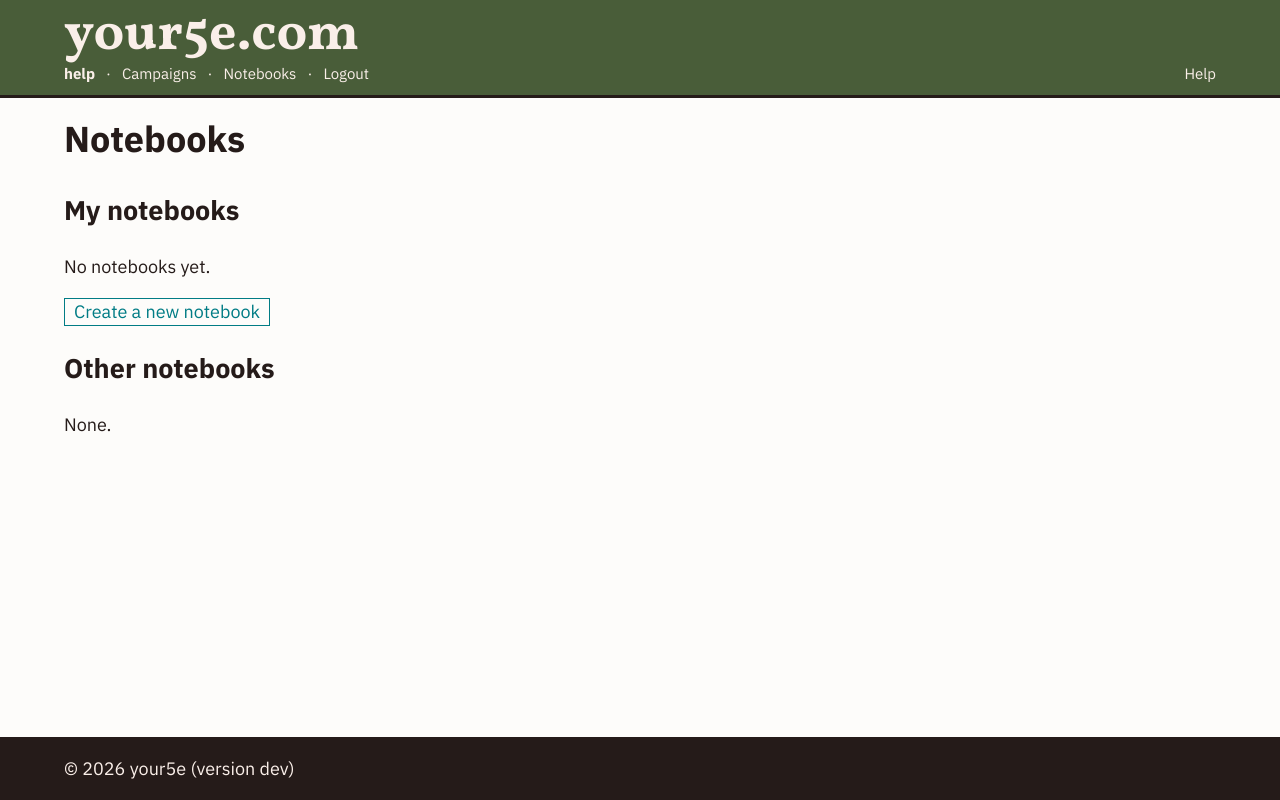
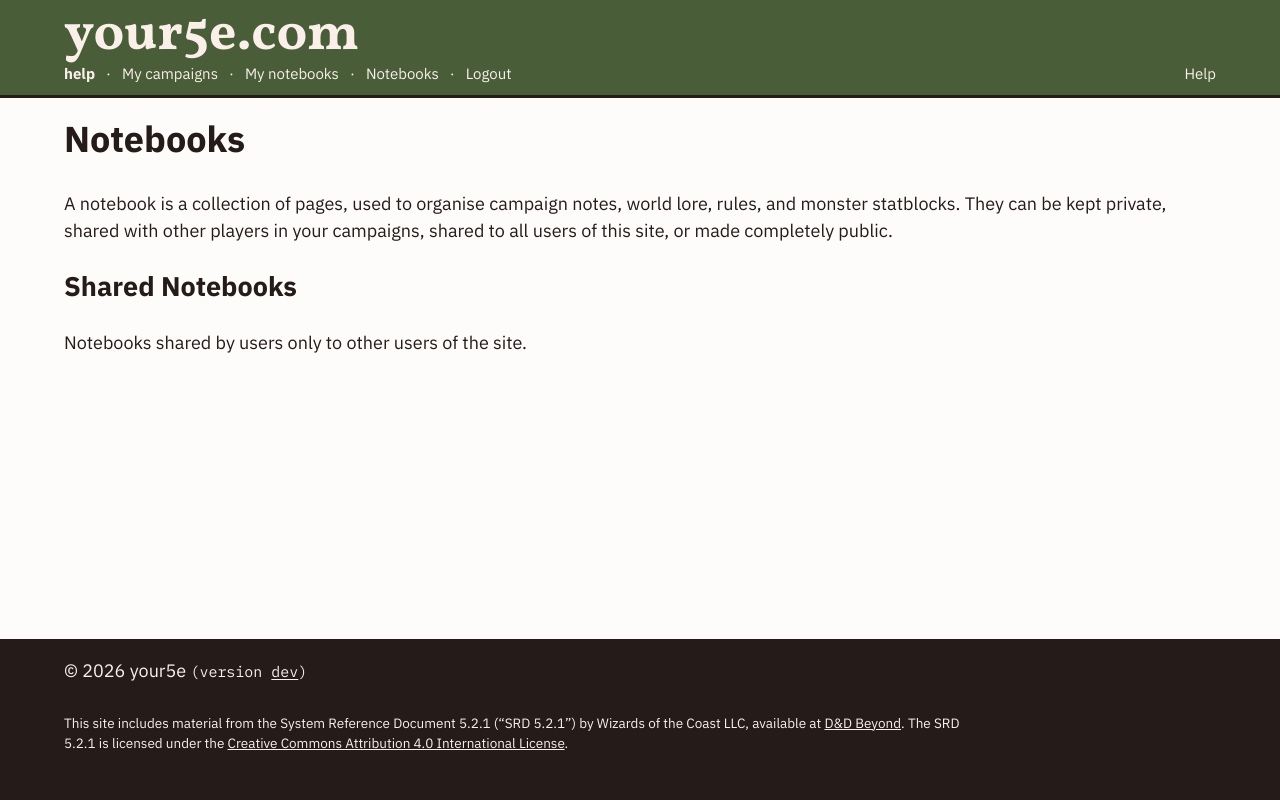
Before and after one commit to your5e/your5e, a Django app: page /notebooks/ in a window 1280 px wide. Run offline with Django 5.2, Linux system fonts and the light colour scheme; a user stored in the database is signed in; data comes from the database, SQL or seed files in the repository; data that the repository does not hold is empty; style sheets or scripts are compiled from the project's sources.

Commit message:
List all public/shared notebooks

```diff
--- a/api/notebooks/tests.py
+++ b/api/notebooks/tests.py
@@ -39,6 +39,7 @@
             "World Lore",
             "Campaign Notes",
             "Héros & Légendes",
+            "Wendy's Secret",
         ]
 
     @ApiMixin.as_api_user("susan")
@@ -125,7 +126,7 @@
 
         second_page = api_client.get(first_page.json()["next"])
         assert second_page.status_code == HTTPStatus.OK
-        assert len(second_page.json()["results"]) == 5
+        assert len(second_page.json()["results"]) == 6
         assert second_page.json()["previous"] is not None
 
 
@@ -249,6 +250,7 @@
                 for n in response.json()["results"]
         ] == [
             "Héros & Légendes",
+            "Wendy's Secret",
         ]
 
     @ApiMixin.as_api_user("susan")
@@ -299,6 +301,7 @@
                 for n in response.json()["results"]
         ] == [
             "Héros & Légendes",
+            "Wendy's Secret",
         ]
 
     @ApiMixin.as_api_user("susan")
--- a/config/urls.py
+++ b/config/urls.py
@@ -43,6 +43,7 @@
     NotebookRenameView,
     NotebookSettingsView,
     NotebookUploadView,
+    NotebookUserListView,
     NotebookVisibilityView,
 )
 from users.views import (
@@ -220,7 +221,8 @@
     ),
     path(
         route="notebooks/<str:username>/",
-        view=RedirectView.as_view(url=reverse_lazy("notebook_list"), permanent=False),
+        name="notebook_user_list",
+        view=NotebookUserListView.as_view(),
     ),
     path(
         route="notebooks/create",
--- a/notebooks/views.py
+++ b/notebooks/views.py
@@ -970,21 +970,40 @@
         )
 
 
-class NotebookListView(View):
-    def get(self, request):
+class NotebookListView(TemplateView):
+    template_name = "notebooks/list.html"
+
+    def get_context_data(self, **kwargs):
+        context = super().get_context_data(**kwargs)
+        public = Notebook.objects.filter(
+            visibility=Notebook.Visibility.PUBLIC
+        ).order_by("name").select_related("owner")
+        context["system_notebooks"] = public.filter(owner__username="your5e")
+        context["public_notebooks"] = public.exclude(owner__username="your5e")
+        if self.request.user.is_authenticated:
+            context["shared_notebooks"] = Notebook.objects.filter(
+                visibility=Notebook.Visibility.INTERNAL
+            ).order_by("name").select_related("owner")
+        return context
+
+
+class NotebookUserListView(TemplateView):
+    template_name = "notebooks/user_list.html"
+
+    def dispatch(self, request, *args, **kwargs):
         if not request.user.is_authenticated:
             return HttpResponse(status=HTTPStatus.UNAUTHORIZED)
+        return super().dispatch(request, *args, **kwargs)
 
-        my_notebooks = Notebook.objects.filter(owner=request.user).order_by(
-            "name"
-        ).prefetch_related("campaign_notebooks__campaign")
-        other_notebooks = Notebook.objects.filter(
-            notebookpermission__user=request.user
-        ).exclude(owner=request.user).distinct().order_by("name").prefetch_related(
-            "campaign_notebooks__campaign", "owner"
-        )
-
-        return render(request, "notebooks/list.html", {
-            "my_notebooks": my_notebooks,
-            "other_notebooks": other_notebooks,
-        })
+    def get_context_data(self, **kwargs):
+        context = super().get_context_data(**kwargs)
+        owner = get_object_or_404(User, username=self.kwargs["username"])
+        context["owner"] = owner
+        context["notebooks"] = Notebook.visible_to(
+            self.request.user, owner
+        ).order_by("name")
+        if self.request.user == owner:
+            context["shared_notebooks"] = Notebook.objects.filter(
+                notebookpermission__user=self.request.user
+            ).exclude(owner=self.request.user).order_by("name")
+        return context
--- a/scrying/scry.toml
+++ b/scrying/scry.toml
@@ -119,8 +119,11 @@
 # notebooks
 # ----------------------------------------------------------------------------
 [pages.notebooks-list]
+path = "/notebooks/"
+
+[pages.notebooks-user-list]
 user = "norm"
-path = "/notebooks/"
+path = "/notebooks/norm/"
 
 [pages.notebook-view]
 user = "norm"
--- a/static/css/source/layout/footer.scss
+++ b/static/css/source/layout/footer.scss
@@ -2,8 +2,13 @@
 
 body > footer {
     padding: 1rem $indent;
+
+    p {
+        margin: 0;
+        padding-bottom: $one-line;
+    }
+
+    p.legal {
+        max-width: 80%;
+    }
 }
-
-body > footer p {
-    margin: 0;
-}
--- a/static/css/source/layout/headers.scss
+++ b/static/css/source/layout/headers.scss
@@ -5,9 +5,11 @@
 body > header {
     padding: 0.5em $indent;
 
-    > a {
+    h1 {
         font-size: $size-double-great-primer;
         line-height: 1;
+        margin: 0;
+        padding: 0;
     }
 
     nav {
--- a/static/css/source/theme/footer.scss
+++ b/static/css/source/theme/footer.scss
@@ -1,8 +1,22 @@
 @use "../base/colours" as *;
 @use "../base/fonts" as *;
+@use "../theme/typography" as *;
 
 body > footer {
     background-color: $colour-footer;
     color: $colour-footer-text;
     font-family: $font-site;
+
+    a {
+        color: $colour-footer-text;
+    }
+
+    span.version {
+        font-family: $font-mono;
+        font-size: $size-long-primer;
+    }
+
+    p.legal {
+        font-size: $size-bourgeois;
+    }
 }
--- a/static/css/source/theme/headers.scss
+++ b/static/css/source/theme/headers.scss
@@ -7,7 +7,7 @@
     color: $colour-header-text;
     font-family: $font-site;
 
-    > a {
+    h1 {
         font-family: $font-brand;
         font-weight: bold;
     }
--- a/templates/base.html
+++ b/templates/base.html
@@ -11,7 +11,7 @@
   <body>
 
     <header>
-      <a href="/">your5e.com</a>
+      <h1><a href="/">your5e.com</a></h1>
       <nav>
         <ul>
           {% if user.is_authenticated %}
@@ -19,20 +19,27 @@
               <a class="user" href="{% url 'profile' username=user.username %}">{{ user.username }}</a>
             </li>
             <li>
-              <a href="{% url 'campaign_list' %}">Campaigns</a>
+              <a href="{% url 'campaign_list' %}">My campaigns</a>
             </li>
             <li>
-              <a href="{% url 'notebook_list' %}">Notebooks</a>
+              <a href="{% url 'notebook_user_list' user.username %}">My notebooks</a>
             </li>
+          {% else %}
+            <li>
+              <a href="{% url 'login' %}">Login</a>
+            </li>
+          {% endif %}
+
+          <li>
+            <a href="{% url 'notebook_list' %}">Notebooks</a>
+          </li>
+
+          {% if user.is_authenticated %}
             <li>
               <form method="post" action="{% url 'logout' %}">
                 {% csrf_token %}
                 <button type="submit">Logout</button>
               </form>
-            </li>
-          {% else %}
-            <li>
-              <a href="{% url 'login' %}">Login</a>
             </li>
           {% endif %}
         </ul>
@@ -71,7 +78,16 @@
     <footer>
       <p>
         © 2026 your5e
-        <span class="version">(version {{git_sha}})</span>
+        <span class="version">(version
+          <a href="https://github.com/your5e/your5e/commit/{{git_sha}}">{{git_sha}}</a>)</span>
+      </p>
+      <p class="legal">
+        This site includes material from the System Reference Document 5.2.1 (“SRD
+        5.2.1”) by Wizards of the Coast LLC, available at
+        <a href='https://www.dndbeyond.com/srd'>D&D Beyond</a>.
+        The SRD 5.2.1 is licensed under the
+        <a href='https://creativecommons.org/licenses/by/4.0/legalcode'>Creative Commons
+        Attribution 4.0 International License</a>.
       </p>
     </footer>
 
--- a/templates/notebooks/list.html
+++ b/templates/notebooks/list.html
@@ -5,41 +5,52 @@
 {% block page_content %}
   <h1>Notebooks</h1>
 
-  <h2>My notebooks</h2>
-  {% if my_notebooks %}
+  <p>
+    A notebook is a collection of pages, used to organise campaign notes,
+    world lore, rules, and monster statblocks. They can be kept private,
+    shared with other players in your campaigns, shared to all users of
+    this site, or made completely public.
+  </p>
+
+  {% if user_list_url %}
+    <p><a href="{{ user_list_url }}">My notebooks</a></p>
+  {% endif %}
+
+  {% if system_notebooks %}
+    <h2>System Notebooks</h2>
+    <p>Public 5th edition reference material.</p>
     <ul>
-      {% for notebook in my_notebooks %}
+      {% for notebook in system_notebooks %}
         <li>
           <a href="{{ notebook.get_absolute_url }}">{{ notebook.name }}</a>
-          {% if notebook.campaign_notebooks.exists %}
-            (campaigns: {% for cn in notebook.campaign_notebooks.all %}{% if not forloop.first %}, {% endif %}<a
-              href="{{ cn.campaign.get_absolute_url }}">{{ cn.campaign.name }}</a>{% endfor %})
-          {% endif %}
         </li>
       {% endfor %}
     </ul>
-  {% else %}
-    <p>No notebooks yet.</p>
   {% endif %}
 
-  <p>
-    <a href="{% url 'notebook_create' %}" class="button">Create a new notebook</a>
-  </p>
-
-  <h2>Other notebooks</h2>
-  {% if other_notebooks %}
+  {% if public_notebooks %}
+    <h2>Public Notebooks</h2>
+    <p>Notebooks shared publicly by users of the site.</p>
     <ul>
-      {% for notebook in other_notebooks %}
+      {% for notebook in public_notebooks %}
         <li>
           <a href="{{ notebook.get_absolute_url }}">{{ notebook.name }}</a>
-          (owner: <a href="/profile/{{ notebook.owner.username }}/"
-             >{{ notebook.owner.username }}</a>{% if notebook.campaign_notebooks.exists %},
-           campaigns: {% for cn in notebook.campaign_notebooks.all %}{% if not forloop.first %}, {% endif %}
-             <a href="{{ cn.campaign.get_absolute_url }}">{{ cn.campaign.name }}</a>{% endfor %}{% endif %})
+          (<a href="{% url 'profile' username=notebook.owner.username %}">{{ notebook.owner.username }}</a>)
         </li>
       {% endfor %}
     </ul>
-  {% else %}
-    <p>None.</p>
+  {% endif %}
+
+  {% if shared_notebooks is not None %}
+    <h2>Shared Notebooks</h2>
+    <p>Notebooks shared by users only to other users of the site.</p>
+    <ul>
+      {% for notebook in shared_notebooks %}
+        <li>
+          <a href="{{ notebook.get_absolute_url }}">{{ notebook.name }}</a>
+          (<a href="{% url 'profile' username=notebook.owner.username %}">{{ notebook.owner.username }}</a>)
+        </li>
+      {% endfor %}
+    </ul>
   {% endif %}
 {% endblock %}
--- a/users/management/commands/seed_development.py
+++ b/users/management/commands/seed_development.py
@@ -387,7 +387,7 @@
                 "Blighted Territories Including Appendices on Local Customs"
             ),
             owner=norm,
-            visibility=Notebook.Visibility.PUBLIC,
+            visibility=Notebook.Visibility.INTERNAL,
         )
         long_index = Page.objects.create(wiki=long_notebook)
         long_index.update(
```
Also changed, not shown: api/notebooks/views.py (+1 -20 lines), notebooks/models.py (+10 -0 lines), notebooks/tests/__init__.py (+5 -0 lines), notebooks/tests/test_model.py (+27 -0 lines), notebooks/tests/test_notebook_list.py (+48 -22 lines), tasks/campaigns/view.md (+2 -0 lines), tasks/notebooks/public/public.md (+1 -1 lines), tasks/notebooks/view.md (+0 -1 lines), templates/notebooks/user_list.html (added, +31 -0 lines).
